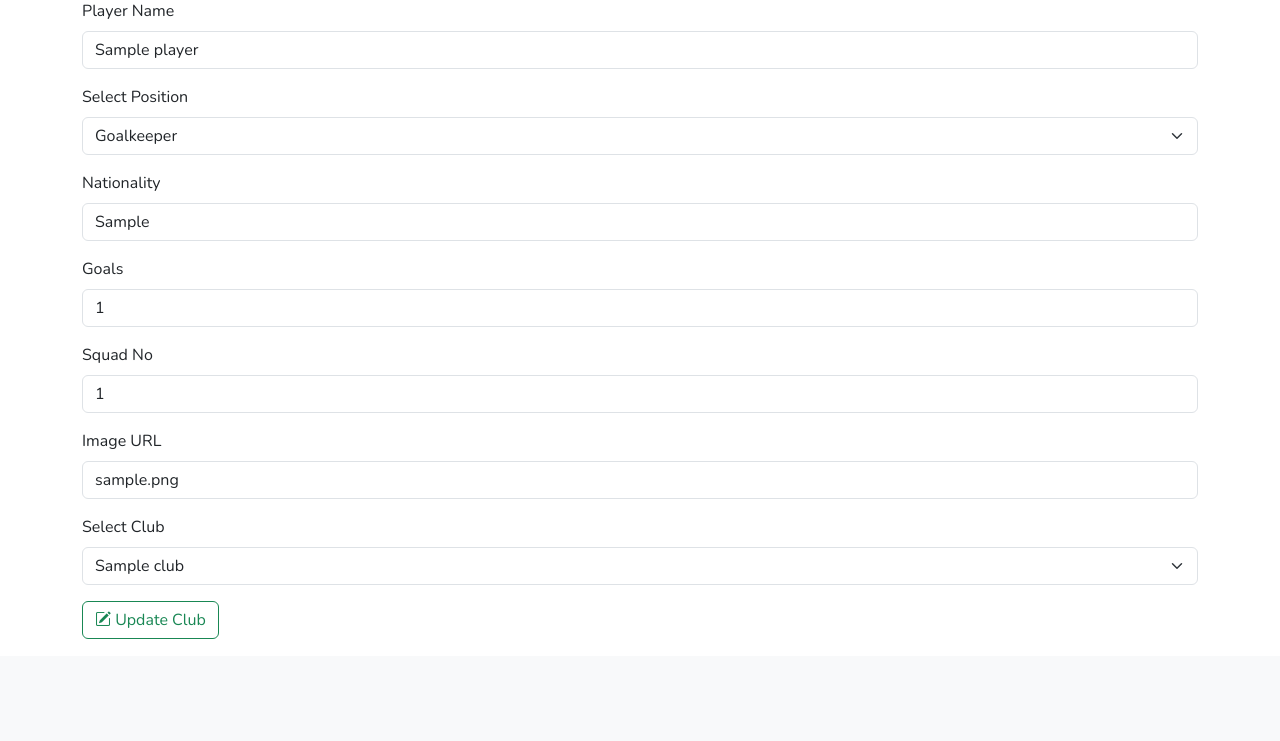
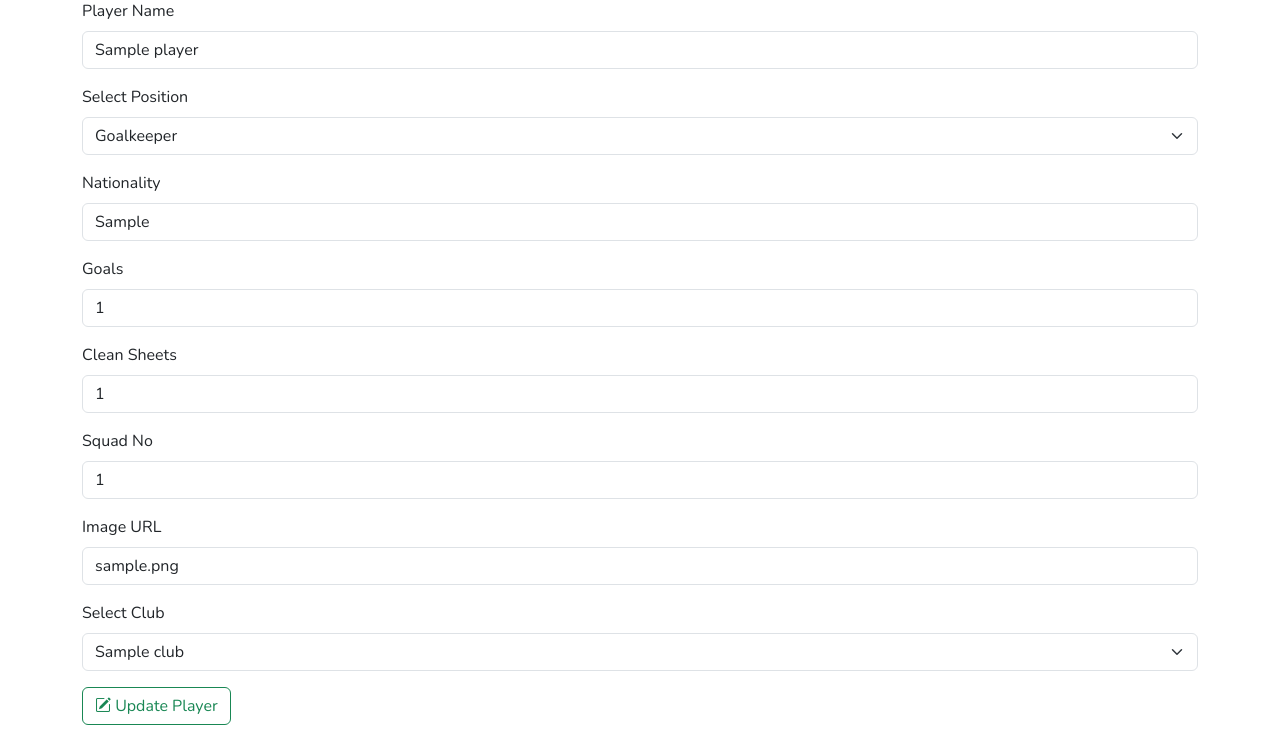
Before and after one commit to thirat200666-ux/flask-epl, a Flask app: page /players/1/update in a window 1280 px wide. Shown: the part 144-885 px from the top of the page. Before the commit the page ends 783 px from the top, so only its background shows below. Run offline with Flask 3, Linux system fonts and the light colour scheme; tables that the repository leaves empty hold one stand-in row (values such as "Sample post").

Commit message:
add Clean Sheets commit

```diff
--- a/epl/models.py
+++ b/epl/models.py
@@ -23,6 +23,10 @@ class Player(db.Model):
   position: Mapped[str] = mapped_column(String(20), nullable=False)
   nationality: Mapped[str] = mapped_column(String(30), nullable=False)
   goal: Mapped[int] = mapped_column(Integer, nullable=False, default=0)
+
+
+  clean_sheets: Mapped[int] = mapped_column(Integer, nullable=False, default=0)
+
   squad_no: Mapped[int] = mapped_column(Integer, nullable=True)
   img: Mapped[str] = mapped_column(String(255), nullable=False)
   club_id: Mapped[int] = mapped_column(Integer, ForeignKey(Club.id))
--- a/epl/players/routes.py
+++ b/epl/players/routes.py
@@ -20,12 +20,17 @@ def new_player():
     position = request.form['position']
     nationality = request.form['nationality']
     goal = int(request.form['goals'])
+
+
+    clean_sheets = int(request.form['clean_sheets'])
+
     squad_no = int(request.form['squad_no'])
     img = request.form['img']
     club_id = int(request.form['club_id'])
 
     player = Player(name=name, position=position, nationality=nationality,
-                    goal=goal, squad_no=squad_no, img=img, club_id=club_id)
+                    goal=goal, clean_sheets=clean_sheets, squad_no=squad_no,
+                    img=img, club_id=club_id)
 
     db.session.add(player)
     db.session.commit()
@@ -62,6 +67,10 @@ def update_player(id):
     position = request.form['position']
     nationality = request.form['nationality']
     goal = int(request.form['goals'])
+
+
+    clean_sheets = int(request.form['clean_sheets'])
+
     squad_no = int(request.form['squad_no'])
     img = request.form['img']
     club_id = int(request.form['club_id'])
@@ -70,6 +79,10 @@ def update_player(id):
     player.position = position
     player.nationality = nationality
     player.goal = goal
+
+
+    player.clean_sheets = clean_sheets
+
     player.squad_no = squad_no
     player.img = img
     player.club_id = club_id
@@ -78,7 +91,9 @@ def update_player(id):
     db.session.commit()
 
     flash('update player successfully', 'success')
-    return redirect(url_for('players.index'))
+
+
+    return redirect(url_for('players.info_player', id=id))
 
   return render_template('players/update_player.html',
                          title='Update Player Page',
--- a/epl/players/templates/players/info_player.html
+++ b/epl/players/templates/players/info_player.html
@@ -41,6 +41,12 @@
               <div class="col"><h2>Goals</h2></div>
               <div class="col"><h2 class="text-secondary float-end">{{player.goal}}</h2></div>
             </div>
+
+            <hr>
+            <div class="row">
+              <div class="col"><h2>Clean Sheets</h2></div>
+              <div class="col"><h2 class="text-secondary float-end">{{player.clean_sheets}}</h2></div>
+            </div>
             <hr>
             <div class="row">
               <div class="col"><h2>Squad Number</h2></div>
--- a/epl/players/templates/players/update_player.html
+++ b/epl/players/templates/players/update_player.html
@@ -11,57 +11,60 @@
     <form method="post">
       <div class="mb-3">
         <label for="name" class="form-label">Player Name</label>
-        <input value="{{player.name}}" name="name" readonly type="text" class="form-control" id="name" required>
+        <input value="{{player.name}}" name="name" type="text" class="form-control" id="name" required>
       </div>
+
       <div class="mb-3">
         <label for="position" class="form-label">Select Position</label>
-        <select name="position" class="form-select" aria-readonly="true">
-          <option value="Goalkeeper" {% if player.position == 'Goalkeeper' %}
-            selected
-          {% endif %}
-          >Goalkeeper</option>
-          <option value="Defender" {% if player.position == 'Defender' %}
-            selected
-          {% endif %}>Defender</option>
-          <option value="Midfielder" {% if player.position == 'Midfielder' %}
-            selected
-          {% endif %}>Midfielder</option>
-          <option value="Forward" {% if player.position == 'Forward' %}
-            selected
-          {% endif %}>Forward</option>
+        <select name="position" class="form-select" aria-label="Default select example">
+          <option value="Goalkeeper" {% if player.position == 'Goalkeeper' %} selected {% endif %}>Goalkeeper</option>
+          <option value="Defender" {% if player.position == 'Defender' %} selected {% endif %}>Defender</option>
+          <option value="Midfielder" {% if player.position == 'Midfielder' %} selected {% endif %}>Midfielder</option>
+          <option value="Forward" {% if player.position == 'Forward' %} selected {% endif %}>Forward</option>
         </select>
       </div>
+
       <div class="mb-3">
         <label for="nationality" class="form-label">Nationality</label>
-        <input value="{{player.nationality}}" readonly name="nationality" type="text" class="form-control" id="nationality" required>
+        <input value="{{player.nationality}}" name="nationality" type="text" class="form-control" id="nationality" required>
       </div>
+
       <div class="mb-3">
         <label for="goals" class="form-label">Goals</label>
         <input value="{{player.goal}}" name="goals" type="number" class="form-control" id="goals" required>
       </div>
+
+      <div class="mb-3">
+        <label for="clean_sheets" class="form-label">Clean Sheets</label>
+        <input value="{{player.clean_sheets}}" name="clean_sheets" type="number" class="form-control" id="clean_sheets" required>
+      </div>
+
       <div class="mb-3">
         <label for="squad_no" class="form-label">Squad No</label>
         <input value="{{player.squad_no}}" name="squad_no" type="number" class="form-control" id="squad_no" required>
       </div>
+
       <div class="mb-3">
         <label for="img" class="form-label">Image URL</label>
         <input value="{{player.img}}" name="img" type="text" class="form-control" id="img" required>
       </div>
+
       <div class="mb-3">
-        <label for="position" class="form-label">Select Club</label>
+        <label for="club_id" class="form-label">Select Club</label>
         <select name="club_id" class="form-select" aria-label="Default select example">
           {% for club in clubs %}
-            <option value="{{club.id}}" {% if player.club.name == club.name %}
+            <option value="{{club.id}}"
+            {% if player.club and player.club.id == club.id %}
               selected
             {% endif %}
             >{{club.name}}</option>
           {% endfor %}
-
         </select>
       </div>
+
       <button type="submit" class="btn btn-outline-success">
         <i class="bi bi-pencil-square"></i>
-        Update Club
+        Update Player
       </button>
     </form>
   </div>
```
Also changed, not shown: epl/players/templates/players/new_player.html (+7 -0 lines), migrations/versions/0d047c643a69_added_clean_sheets_column_to_players.py (added, +32 -0 lines).
